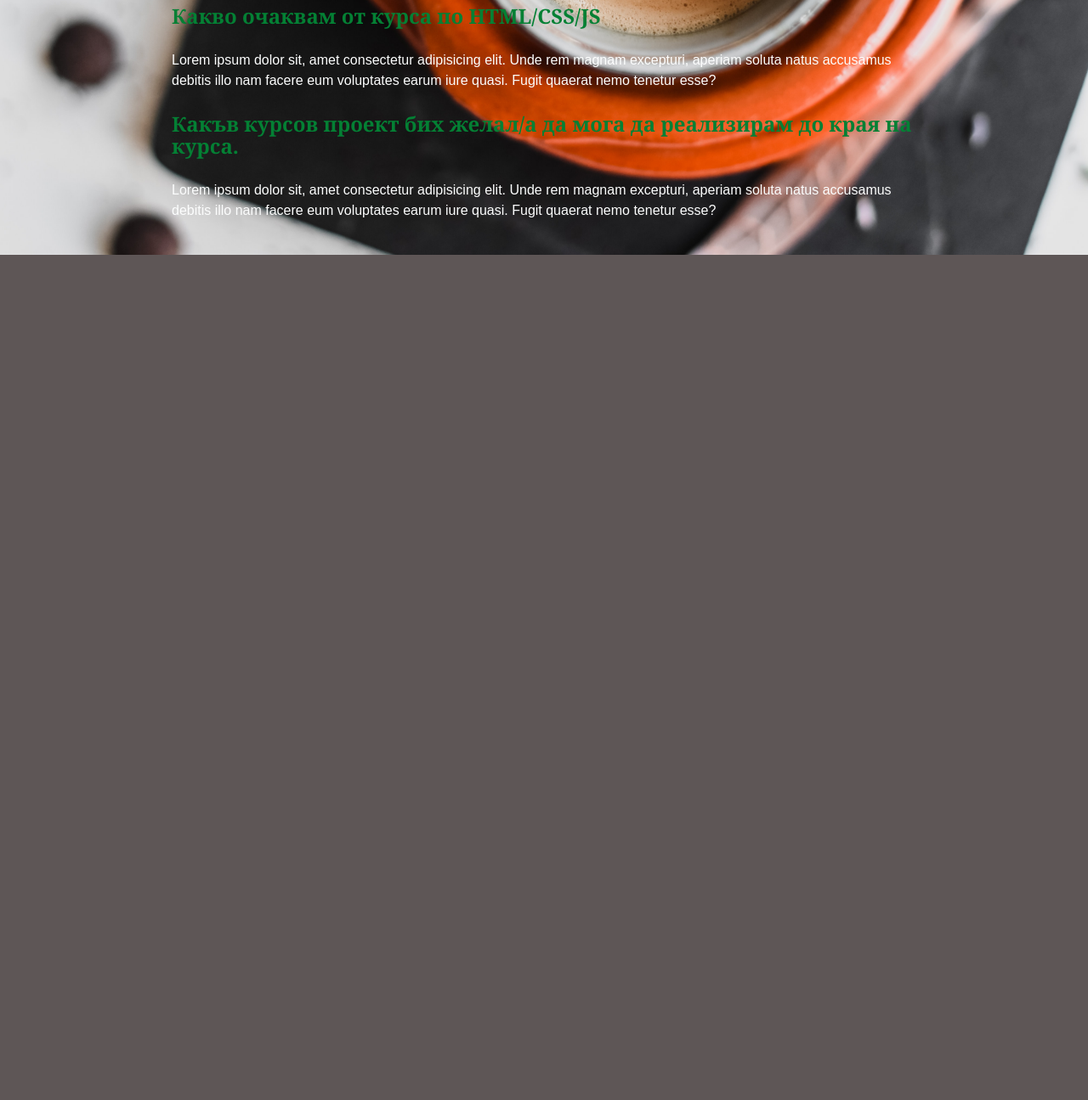
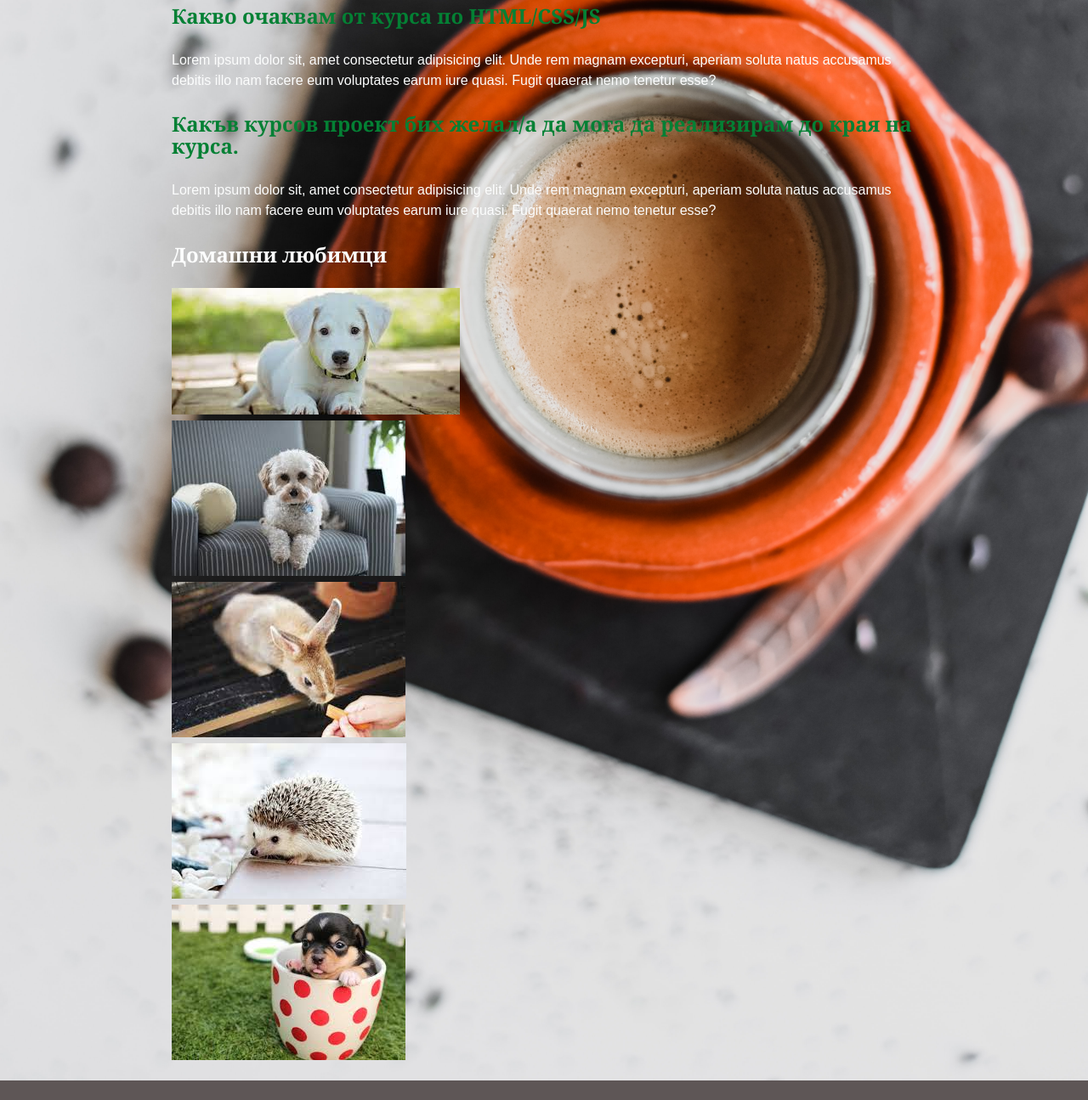
Before and after one commit to IrenaVaseva/HW, a plain HTML site: page pages/personalPage.html in a window 1280 px wide. Shown: the part 675-1970 px from the top of the page at 85% size. Before the commit the page ends 975 px from the top, so only its background shows below. Drawn offline with Linux system fonts and the light colour scheme.

Commit message:
Update personalPage and CV

```diff
--- a/pages/personalPage.html
+++ b/pages/personalPage.html
@@ -61,6 +61,26 @@
                 </p>
             </article>
         </section>
+        <section>
+            <article>
+                <h2>Домашни любимци</h2>
+                <p style="width:130px">
+                    <img src="../images/dog.jfif" alt="dog">
+                </p>
+                <p style="width:130px">
+                    <img src="../images/dog2.jfif" alt="dog2">
+                </p>
+                <p style="width:130px">
+                    <img src="../images/rabbit.jfif" alt="rabbit">
+                </p>
+                <p style="width:130px">
+                    <img src="../images/hedgehog.jfif" alt="hedgehog">
+                </p>
+                <p style="width:130px">
+                    <img src="../images/smallDog.jfif" alt="smallDog">
+                </p>
+            </article>
+        </section>
     </div>
 </body>
 
```
Also changed, not shown: pages/CV.html (+10 -1 lines), images/dog.jfif (added), images/dog2.jfif (added), images/hedgehog.jfif (added), images/rabbit.jfif (added), images/smallDog.jfif (added), images/smile.jpg (added).
